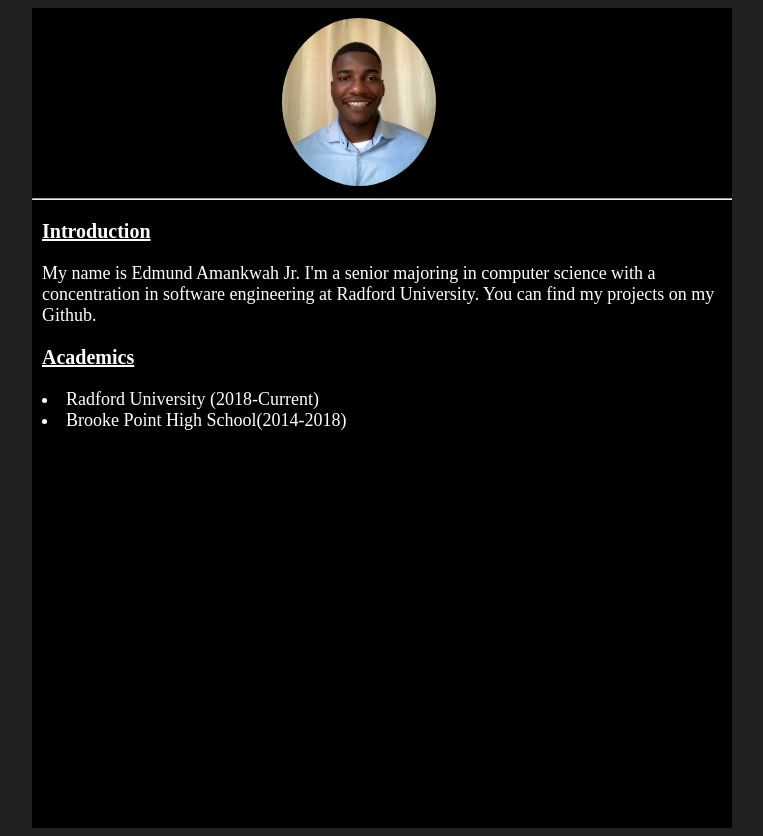
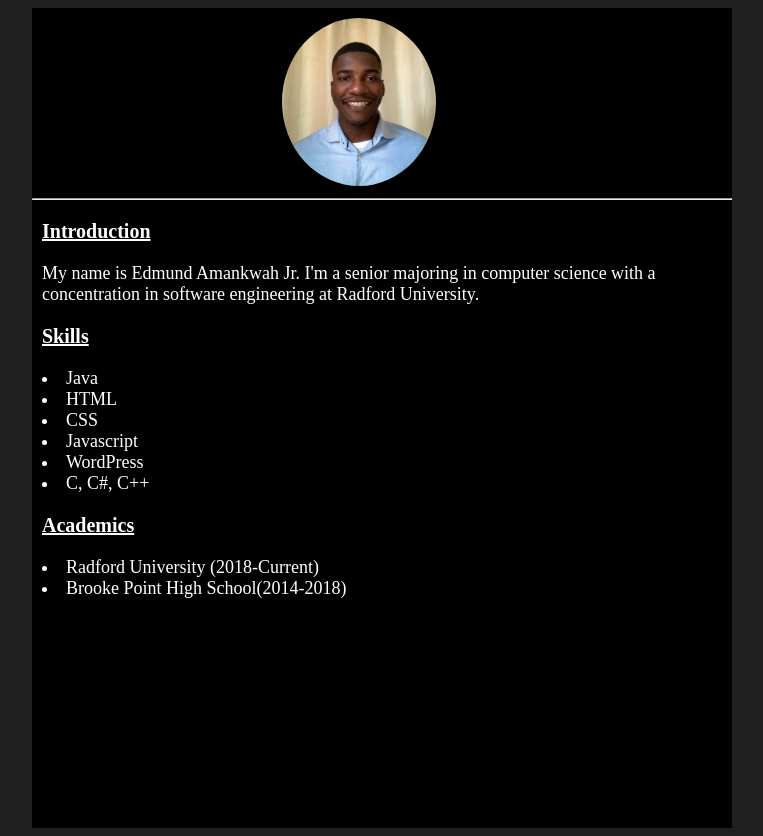
Before and after one commit to eamankwah24/Portfolio, a website: page aboutMe.html in a window 1280 px wide. Shown: the whole page, without its empty margins (276-1039 px from the left). Drawn offline with Linux system fonts and the light colour scheme.

Commit message:
edited information

```diff
--- a/aboutMe.html
+++ b/aboutMe.html
@@ -18,9 +18,15 @@
         <div class="Introduction">
             <h3 class="intro">Introduction</h3>
             <p> My name is Edmund Amankwah Jr. I'm a senior majoring in computer science with a
-                concentration in software engineering at Radford University. You can find my projects on my
-                Github.
+                concentration in software engineering at Radford University.
             </p>
+            <h3 class="skills">Skills</h3>
+            <li> Java</li>
+            <li> HTML </li>
+            <li> CSS </li>
+            <li>Javascript</li>
+            <li>WordPress</li>
+            <li>C, C#, C++</li>
         </div>
 
         <div class="Academics">
--- a/style.css
+++ b/style.css
@@ -70,6 +70,14 @@ body {
   text-decoration: underline;
 }
 
+.skills {
+  color: white;
+  text-align: left;
+  font-family: "Times New Roman", Times, serif;
+  font-size: 20px;
+  text-decoration: underline;
+}
+
 .Academics {
   color: white;
   font-family: "Times New Roman", Times, serif;
```
